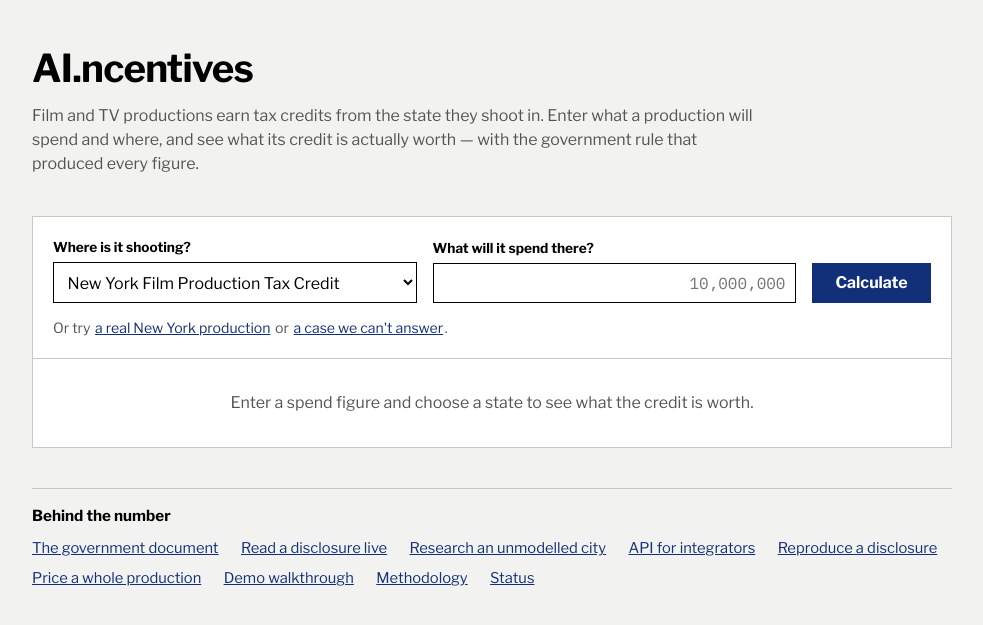
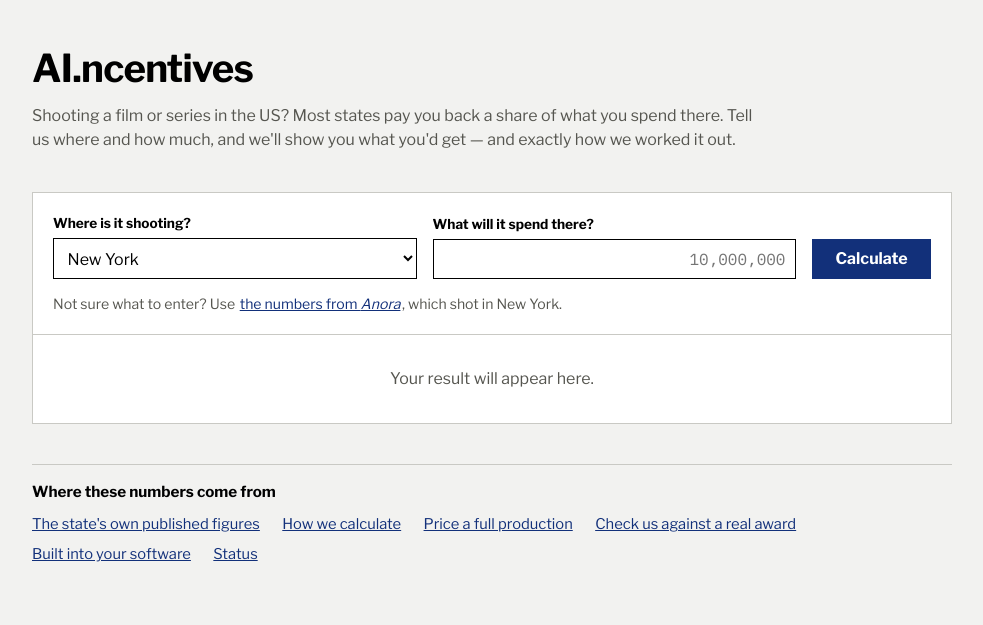
Before and after one commit to lyfedev/productionfinance, a FastAPI app: page / in a window 1280 px wide. Shown: the top 625 px of the page, without its empty margins (148-1131 px from the left). Run offline with FastAPI, Linux system fonts and the light colour scheme.

Commit message:
feat: consumer language on the landing page
The dropdown offered 'New York Film Production Tax Credit' where a person
picks 'New York'. The example was labelled 'a case we can't answer', which is
us discussing our software rather than the user's problem. The footer was a
nine-item internal site map.

Rows now read as a producer would ask: you spend in the state, you get back,
cash in hand. The New Jersey refusal explains the situation instead of the
implementation — the state pays in certificates you sell on, and does not
publish what they sell for, so we will not guess at a number someone's
financing depends on.

Co-Authored-By: Claude Opus 5 <noreply@anthropic.com>

```diff
--- a/app/main.py
+++ b/app/main.py
@@ -142,16 +142,20 @@ def index(
     """The landing page is the tool. Empty until the visitor asks."""
     from app.services._paths import RULESET_PATH_BY_JURISDICTION
     from app.services.integrate import IntegrationRequest, price_from_request
-    from engine.models import load_ruleset
 
-    names = []
-    for jid in sorted(RULESET_PATH_BY_JURISDICTION):
-        try:
-            rs = load_ruleset(RULESET_PATH_BY_JURISDICTION[jid])
-            label = rs.programmes[0].name if rs.programmes else jid
-        except Exception:  # noqa: BLE001 - a bad rule file must not blank the page
-            label = jid
-        names.append({"id": jid, "name": label})
+    # A person picks a place, not a programme. The rule files name the
+    # programme ("New York Film Production Tax Credit"), which is the right
+    # label inside the API and the wrong one in a dropdown.
+    PLACE = {
+        "us-ny": "New York",
+        "us-ca": "California",
+        "us-nj": "New Jersey",
+        "us-ct": "Connecticut",
+    }
+    names = [
+        {"id": jid, "name": PLACE.get(jid, jid)}
+        for jid in sorted(RULESET_PATH_BY_JURISDICTION, key=lambda j: PLACE.get(j, j))
+    ]
 
     ctx: dict = {
         "public_path": PUBLIC_PATH,
--- a/app/templates/index.html
+++ b/app/templates/index.html
@@ -6,9 +6,9 @@
   <header class="masthead">
     <h1>AI.ncentives</h1>
     <p>
-      Film and TV productions earn tax credits from the state they shoot in.
-      Enter what a production will spend and where, and see what its credit is
-      actually worth — with the government rule that produced every figure.
+      Shooting a film or series in the US? Most states pay you back a share of
+      what you spend there. Tell us where and how much, and we'll show you what
+      you'd get — and exactly how we worked it out.
     </p>
   </header>
 
@@ -33,35 +33,34 @@
         </div>
       </div>
       <p class="examples">
-        Or try
-        <button type="button" data-fill='{"jurisdiction_id":"us-ny","qualified_spend":"3964760"}'>a real New York production</button>
-        or
-        <button type="button" data-fill='{"jurisdiction_id":"us-nj","qualified_spend":"10000000"}'>a case we can't answer</button>.
+        Not sure what to enter? Use
+        <button type="button" data-fill='{"jurisdiction_id":"us-ny","qualified_spend":"3964760"}'>the numbers from <em>Anora</em></button>,
+        which shot in New York.
       </p>
     </form>
 
     <div class="result{% if not result %} result-empty{% endif %}">
     {% if not result %}
-      Enter a spend figure and choose a state to see what the credit is worth.
+      Your result will appear here.
     {% elif result.status == 'rejected' %}
       <p class="verdict no">{{ result.reason }}</p>
     {% elif result.status == 'cannot_be_computed' %}
       <table class="rows">
-        <tr><td>Qualified spend</td><td class="amt">{{ pretty_spend }}</td></tr>
-        <tr class="settle"><td>Cash value of the credit</td><td class="amt unresolved">cannot be computed</td></tr>
+        <tr><td>You spend in the state</td><td class="amt">{{ pretty_spend }}</td></tr>
+        <tr class="settle"><td>You get back</td><td class="amt unresolved">cannot be computed</td></tr>
       </table>
       <p class="verdict no">{{ result.refusal_reason }}</p>
       <p class="verdict">
-        The answer is returned as unknown, not as zero. A zero would say the
-        credit is worthless, which is a different claim and not one the
-        published rules support.
+        New Jersey pays this credit as a certificate you sell to another
+        company, and the state does not publish what those certificates sell
+        for. We won't guess at a number your financing would depend on.
       </p>
     {% else %}
       <table class="rows">
-        <tr><td>Qualified spend</td><td class="amt">{{ pretty_spend }}</td></tr>
-        <tr class="total"><td>Credit earned</td><td class="amt">{{ gross }}</td></tr>
+        <tr><td>You spend in the state</td><td class="amt">{{ pretty_spend }}</td></tr>
+        <tr class="total"><td>You get back</td><td class="amt">{{ gross }}</td></tr>
         {% if net_note %}
-        <tr class="settle"><td>Cash the production receives<span class="why">{{ net_note }}</span></td>
+        <tr class="settle"><td>Cash in hand<span class="why">{{ net_note }}</span></td>
             <td class="amt{% if net == 'cannot be computed' %} unresolved{% endif %}">{{ net }}</td></tr>
         {% endif %}
       </table>
@@ -79,16 +78,13 @@
   </div>
 
   <nav class="more">
-    <h2>Behind the number</h2>
+    <h2>Where these numbers come from</h2>
     <ul>
-      <li><a href="{{ public_path }}/proof">The government document</a></li>
-      <li><a href="{{ public_path }}/job1">Read a disclosure live</a></li>
-      <li><a href="{{ public_path }}/research">Research an unmodelled city</a></li>
-      <li><a href="{{ public_path }}/integrate">API for integrators</a></li>
-      <li><a href="{{ public_path }}/validate">Reproduce a disclosure</a></li>
-      <li><a href="{{ public_path }}/spec">Price a whole production</a></li>
-      <li><a href="{{ public_path }}/demo">Demo walkthrough</a></li>
-      <li><a href="{{ public_path }}/methodology">Methodology</a></li>
+      <li><a href="{{ public_path }}/proof">The state's own published figures</a></li>
+      <li><a href="{{ public_path }}/methodology">How we calculate</a></li>
+      <li><a href="{{ public_path }}/spec">Price a full production</a></li>
+      <li><a href="{{ public_path }}/validate">Check us against a real award</a></li>
+      <li><a href="{{ public_path }}/integrate">Built into your software</a></li>
       <li><a href="{{ public_path }}/health">Status</a></li>
     </ul>
   </nav>
```
